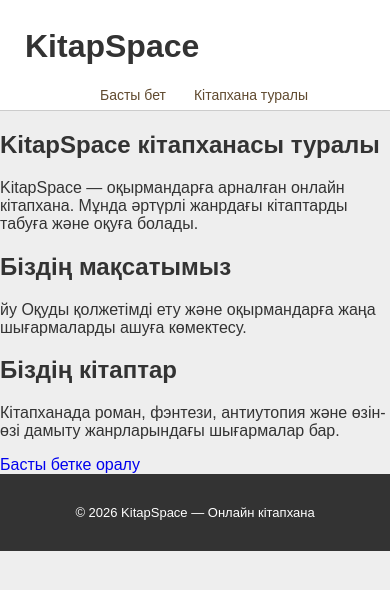
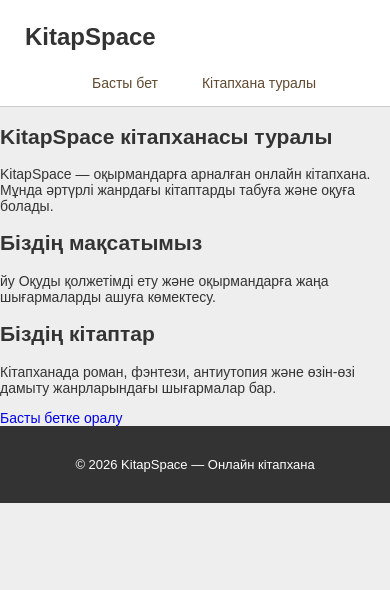
Before and after one commit to mejrambekpirzanov-cell/-KitapSpace, a plain HTML site: page about.html in a window 390 px wide. Drawn offline with Linux system fonts and the light colour scheme.

Commit message:
Улучшена навигация на маленьком экране

```diff
--- a/style.css
+++ b/style.css
@@ -380,3 +380,26 @@ footer{
         height: auto;
     }
 }
+
+/* Дополнительная настройка для маленьких экранов */
+@media (max-width: 480px) {
+    body {
+        font-size: 14px;
+    }
+
+    h1 {
+        font-size: 24px;
+    }
+
+    nav a {
+        padding: 8px;
+        font-size: 14px;
+    }
+
+    header,
+    main,
+    footer {
+        max-width: 100%;
+        box-sizing: border-box;
+    }
+}
```
